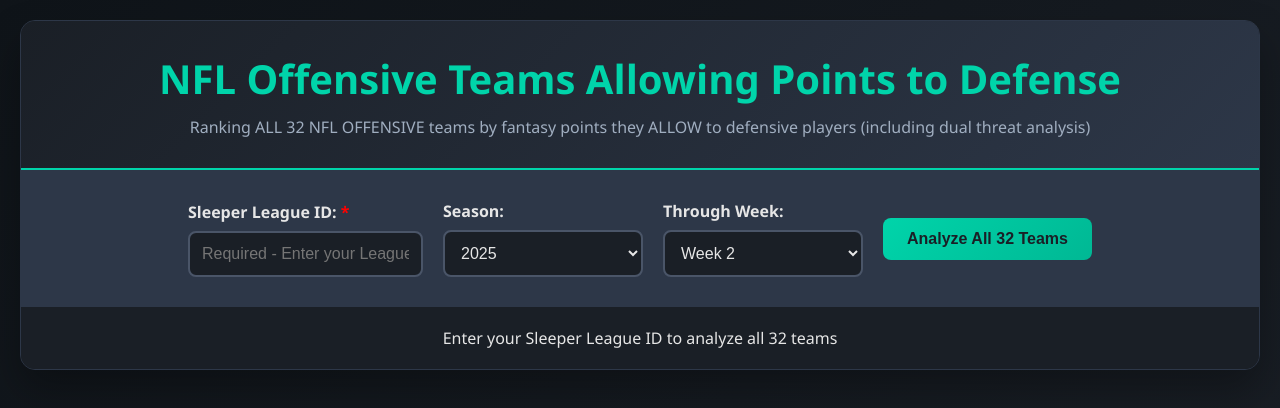
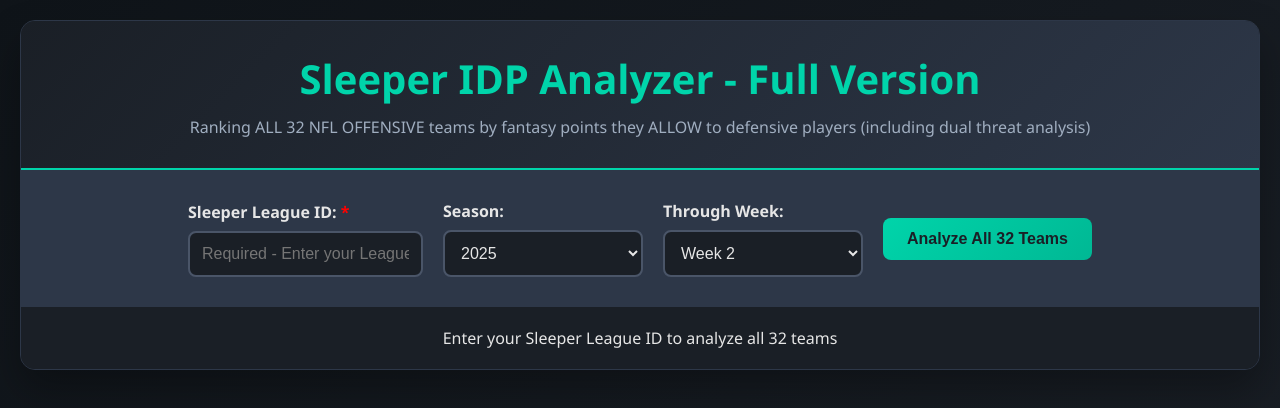
Before and after one commit to morningjon/idpmatchup, a plain HTML site: page index.html in a window 1280 px wide. Drawn offline with Linux system fonts and the light colour scheme.

Commit message:
Update index.html
Title change only

```diff
--- a/index.html
+++ b/index.html
@@ -3,7 +3,7 @@
 <head>
     <meta charset="UTF-8">
     <meta name="viewport" content="width=device-width, initial-scale=1.0, maximum-scale=1.0, user-scalable=no">
-    <title>Sleeper Defensive Matchup Analyzer - All 32 Teams</title>
+    <title>Sleeper IDP Analyzer - Full Version</title>
 
     <!-- PWA Meta Tags -->
     <meta name="theme-color" content="#2c3e50">
@@ -95,7 +95,7 @@
 <body>
     <div class="container">
         <div class="header">
-            <h1>NFL Offensive Teams Allowing Points to Defense</h1>
+            <h1>Sleeper IDP Analyzer - Full Version</h1>
             <p>Ranking ALL 32 NFL OFFENSIVE teams by fantasy points they ALLOW to defensive players (including dual threat analysis)</p>
         </div>
 
```
